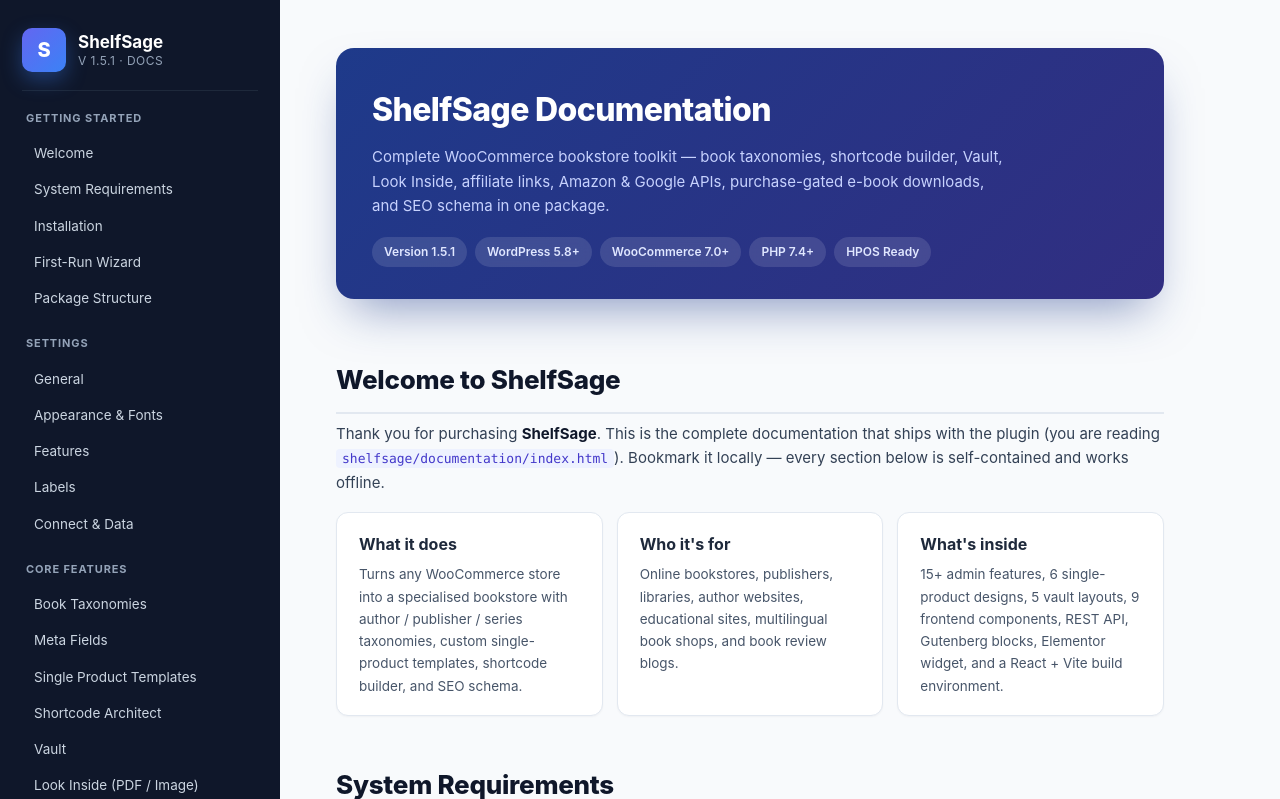
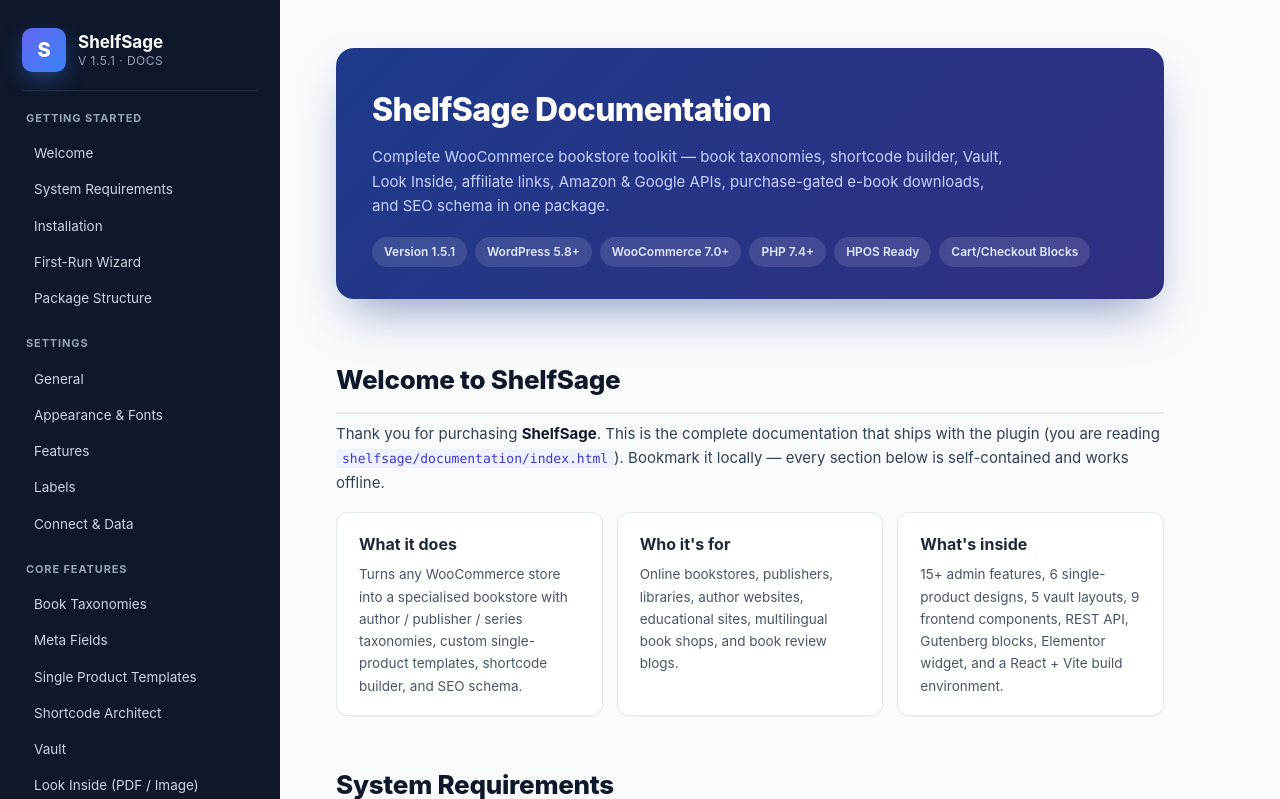
Before and after one commit to itsmanzur/shelfsage, a PHP site: page /documentation/index.html in a window 1280 px wide. Shown: the top 799 px of the page. Run offline with PHP 8.4, Linux system fonts and the light colour scheme.

Commit message:
feat(wc-compat): declare cart_checkout_blocks compatibility
WooCommerce's Cart / Checkout Blocks (introduced in WC 8.3) ship
their own compatibility flag, separate from HPOS. Without an
explicit declare_compatibility() call ShelfSage was showing as
"untested" on WooCommerce → Settings → Advanced → Features for
any store that had migrated to the block-based Cart and Checkout
pages.

ShelfSage does not register any classic-shortcode integrations
on the Cart / Checkout templates (it only touches the single
product summary and admin order screens), so it is safe to
declare compatibility unconditionally.

shelfsage.php:
- Folded the new declaration into the existing
  before_woocommerce_init callback so both flags share one early
  return on the FeaturesUtil class_exists() check.
- Updated the docblock to enumerate both flags and link to the
  Cart/Checkout Blocks compatibility doc.

Surfaced everywhere:
- src/data/changelog.js — existing "HPOS Compatibility Declared"
  entry rewritten as "WooCommerce HPOS + Cart/Checkout Blocks
  Compatibility" with both summary and usage updated.
- readme.txt — v1.5.1 entry reworded to mention both flags.
- documentation/index.html — hero pill row now includes
  "Cart/Checkout Blocks", troubleshooting answer covers both
  warnings, package-tree comment mentions HPOS + Blocks, and the
  changelog highlights line lists both compatibility flags.

Co-authored-by: Cursor <cursoragent@cursor.com>

```diff
--- a/documentation/index.html
+++ b/documentation/index.html
@@ -356,6 +356,7 @@
         <span class="doc-hero-pill">WooCommerce 7.0+</span>
         <span class="doc-hero-pill">PHP 7.4+</span>
         <span class="doc-hero-pill">HPOS Ready</span>
+        <span class="doc-hero-pill">Cart/Checkout Blocks</span>
       </div>
     </div>
 
@@ -437,7 +438,7 @@
       <h2>Package Structure</h2>
 <div class="doc-tree"><span class="h">shelfsage.zip</span>
 └── <span class="h">shelfsage/</span>                       <span class="c">← Plugin folder</span>
-    ├── shelfsage.php                <span class="c">← Plugin loader (Text Domain, HPOS, includes)</span>
+    ├── shelfsage.php                <span class="c">← Plugin loader (Text Domain, HPOS + Blocks, includes)</span>
     ├── readme.txt                   <span class="c">← Changelog + External Services disclosure</span>
     ├── languages/
     │   └── shelfsage.pot            <span class="c">← Translation template (248 strings)</span>
@@ -1093,8 +1094,8 @@
       <h3>Analytics counter not updating</h3>
       <p>ShelfSage skips counting bots and uses a 24-hour cookie to avoid re-counting the same visitor. Open the page in an incognito window with a different IP/UA to verify.</p>
 
-      <h3>"Plugin is not compatible with HPOS" warning in WooCommerce</h3>
-      <p>Make sure you are on ShelfSage 1.5.1 or later — HPOS compatibility is declared via <code>FeaturesUtil::declare_compatibility('custom_order_tables', __FILE__, true)</code> in <code>shelfsage.php</code>.</p>
+      <h3>"Plugin is not compatible with HPOS" or "Cart/Checkout Blocks" warning in WooCommerce</h3>
+      <p>Make sure you are on ShelfSage 1.5.1 or later — both compatibility flags are declared in <code>shelfsage.php</code> via <code>FeaturesUtil::declare_compatibility('custom_order_tables', __FILE__, true)</code> (HPOS) and <code>FeaturesUtil::declare_compatibility('cart_checkout_blocks', __FILE__, true)</code> (Cart / Checkout Blocks). Open WooCommerce → Settings → Advanced → Features and confirm both rows show a green tick.</p>
     </section>
 
     <section id="faq">
@@ -1131,7 +1132,7 @@
         <li><strong>New:</strong> E-book Download Gate — purchase-verified, signed (HMAC-SHA256, 30-day TTL), with auto-injected order email links and an admin download counter.</li>
         <li><strong>New:</strong> Pre-order Countdown is now visible on stock WC templates (auto-injection at <code>woocommerce_single_product_summary</code> priority 25) and via <code>[shelfsage_preorder_countdown]</code> shortcode.</li>
         <li><strong>New:</strong> Book Analytics dashboard, audiobook player, author profiles with social links, book reviews with verified-purchase badge, series reading-order, reading lists, CSV bulk import, PDF flipbook viewer, advanced SEO Book schema, font customization.</li>
-        <li><strong>New:</strong> WooCommerce HPOS (<code>custom_order_tables</code>) compatibility declared.</li>
+        <li><strong>New:</strong> WooCommerce HPOS (<code>custom_order_tables</code>) + Cart / Checkout Blocks (<code>cart_checkout_blocks</code>) compatibility declared.</li>
         <li><strong>Security:</strong> Amazon PA-API credentials encrypted at rest with AES-256-CBC.</li>
         <li><strong>Security:</strong> PDF viewer hardened — nonce + DB whitelist (no SSRF).</li>
         <li><strong>Fix:</strong> Analytics bot detection + 24h cookie dedup eliminates redundant DB writes.</li>
--- a/src/data/changelog.js
+++ b/src/data/changelog.js
@@ -59,9 +59,9 @@ export const changelog = [
         badge: 'NEW',
         category: 'Developer',
         icon: '🛒',
-        title: 'WooCommerce HPOS Compatibility Declared',
-        summary: 'ShelfSage now declares custom_order_tables compatibility via FeaturesUtil::declare_compatibility(). The "incompatible plugin" warning on WooCommerce → Settings → Advanced → Features is gone in WC 7.1+ stores running High-Performance Order Storage.',
-        usage: 'Automatic. No setting required. Order access continues to use wc_get_order() so HPOS storage just works.',
+        title: 'WooCommerce HPOS + Cart/Checkout Blocks Compatibility',
+        summary: 'ShelfSage now declares both custom_order_tables (HPOS) and cart_checkout_blocks compatibility via FeaturesUtil::declare_compatibility(). The "incompatible plugin" warnings on WooCommerce → Settings → Advanced → Features are gone for WC 7.1+ (HPOS) and WC 8.3+ (Cart/Checkout Blocks) stores. Stores using the new block-based Cart and Checkout pages get a clean compatibility tick instead of an amber warning.',
+        usage: 'Automatic. No setting required. Order access continues to use wc_get_order() so HPOS storage just works; ShelfSage does not register classic-shortcode integrations on the Cart / Checkout templates so the Blocks experience is unaffected.',
       },
       {
         badge: 'NEW',
```
Also changed, not shown: shelfsage.php (+25 -11 lines), assets/shelfsage-admin.js, readme.txt.
